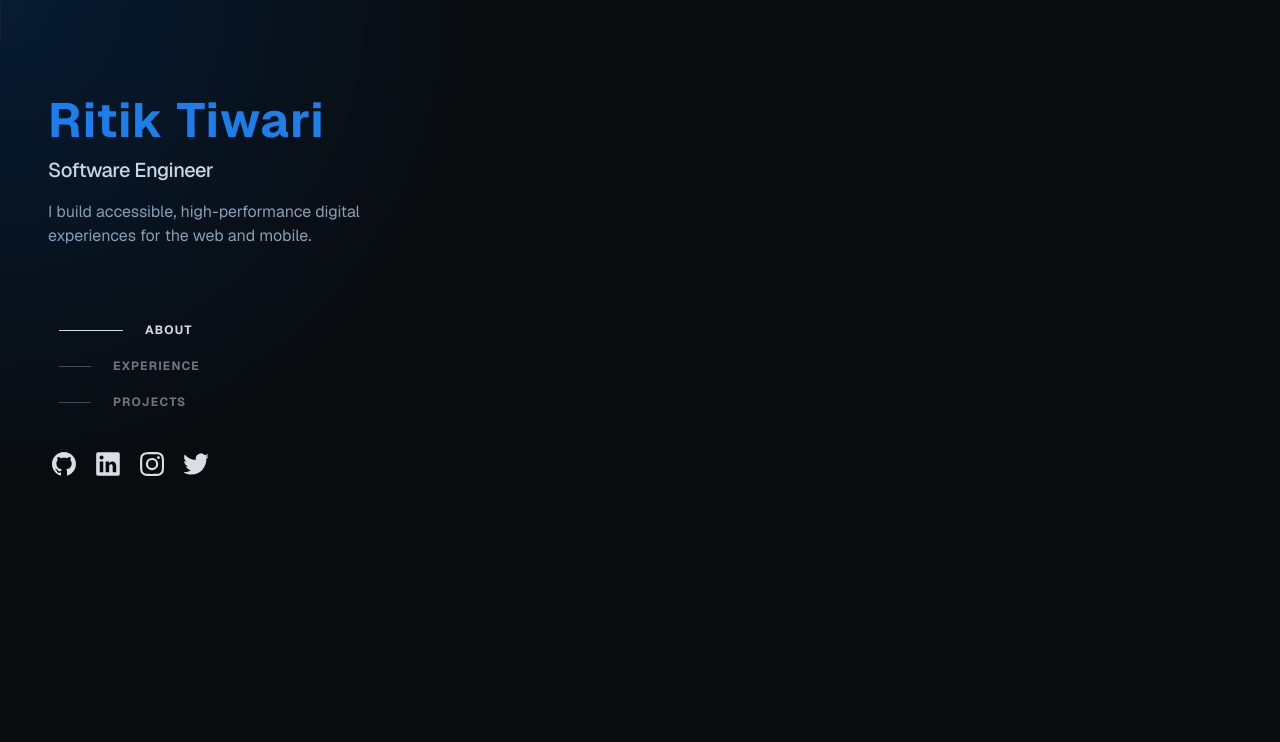
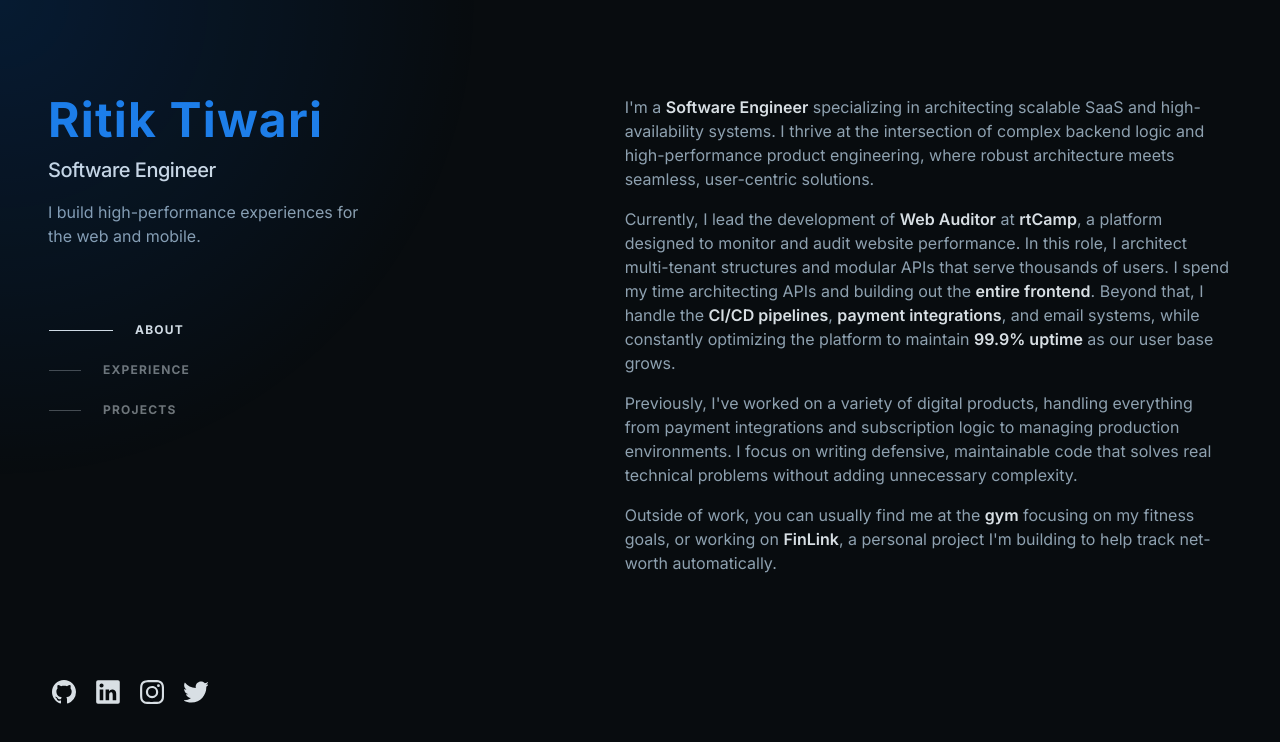
Before and after one commit to theritiktiwari/portfolio, a Next.js app: page / in a window 1280 px wide. Shown: the top 742 px of the page. Built offline with nearby package versions, Linux system fonts and the light colour scheme.

Commit message:
feat: add about-section

```diff
--- a/src/app/(root)/layout.tsx
+++ b/src/app/(root)/layout.tsx
@@ -1,16 +1,18 @@
 import { cn } from "@/lib/utils";
 import type { Metadata } from "next";
-import { Geist, Geist_Mono } from "next/font/google";
+import { Inter, JetBrains_Mono } from "next/font/google";
 import "../globals.css";
 
-const geistSans = Geist({
-	variable: "--font-geist-sans",
+const inter = Inter({
 	subsets: ["latin"],
+	display: "swap",
+	variable: "--font-inter",
 });
 
-const geistMono = Geist_Mono({
-	variable: "--font-geist-mono",
+const jetBrainsMono = JetBrains_Mono({
 	subsets: ["latin"],
+	display: "swap",
+	variable: "--font-jetbrains-mono",
 });
 
 export const metadata: Metadata = {
@@ -28,13 +30,7 @@
 		<html
 			lang="en"
 			suppressHydrationWarning
-			className={cn(
-				"h-full",
-				"antialiased",
-				geistSans.variable,
-				geistMono.variable,
-				"font-sans"
-			)}
+			className={cn("antialiased", inter.variable, jetBrainsMono.variable)}
 		>
 			<body className="flex min-h-screen flex-col">{children}</body>
 		</html>
--- a/src/app/(root)/page.tsx
+++ b/src/app/(root)/page.tsx
@@ -1,33 +1,8 @@
-"use client";
-
+import AboutSection from "@/components/about-section";
 import MouseGlow from "@/components/mouse-glow";
 import Sidebar from "@/components/sidebar";
-import { useEffect, useState } from "react";
 
 export default function Portfolio() {
-	const [activeSection, setActiveSection] = useState("about");
-
-	useEffect(() => {
-		const handleScroll = () => {
-			const sections = ["about", "experience", "projects"];
-			const scrollPosition = window.scrollY + 150;
-
-			for (const section of sections) {
-				const element = document.getElementById(section);
-				if (element) {
-					const { offsetTop, offsetHeight } = element;
-					if (scrollPosition >= offsetTop && scrollPosition < offsetTop + offsetHeight) {
-						setActiveSection(section);
-						break;
-					}
-				}
-			}
-		};
-
-		window.addEventListener("scroll", handleScroll);
-		return () => window.removeEventListener("scroll", handleScroll);
-	}, []);
-
 	return (
 		<div className="relative min-h-screen">
 			<MouseGlow />
@@ -35,12 +10,15 @@
 			<div className="mx-auto min-h-screen max-w-7xl px-6 py-12 font-sans md:px-12 md:py-16 lg:py-0">
 				<a
 					href="#content"
-					className="absolute top-0 left-0 block -translate-x-full rounded bg-yellow-500 px-4 py-3 text-sm font-bold tracking-widest text-slate-900 uppercase focus-visible:translate-x-0 focus-visible:text-slate-900"
+					className="bg-accent text-accent-foreground absolute top-0 left-0 block -translate-x-full rounded px-4 py-3 text-sm font-bold tracking-widest uppercase focus-visible:translate-x-0"
 				>
 					Skip to Content
 				</a>
 				<div className="lg:flex lg:justify-between lg:gap-4">
-					<Sidebar activeSection={activeSection} />
+					<Sidebar />
+					<main id="content" className="pt-24 lg:w-[52%] lg:py-24">
+						<AboutSection />
+					</main>
 				</div>
 			</div>
 		</div>
--- a/src/app/globals.css
+++ b/src/app/globals.css
@@ -7,9 +7,9 @@
 @theme inline {
 	--color-background: var(--background);
 	--color-foreground: var(--foreground);
-	--font-sans: var(--font-geist-sans);
-	--font-mono: var(--font-geist-mono);
-	--font-heading: var(--font-geist-sans);
+	--font-sans: var(--font-inter), ui-sans-serif, system-ui, sans-serif;
+	--font-heading: var(--font-inter), ui-sans-serif, system-ui, sans-serif;
+	--font-mono: var(--font-jetbrains-mono), monospace;
 	--color-sidebar-ring: var(--sidebar-ring);
 	--color-sidebar-border: var(--sidebar-border);
 	--color-sidebar-accent-foreground: var(--sidebar-accent-foreground);
--- /dev/null
+++ b/src/components/about-section.tsx
@@ -0,0 +1,80 @@
+import Link from "next/link";
+
+export default function AboutSection() {
+	return (
+		<section
+			id="about"
+			className="mb-16 scroll-mt-16 md:mb-24 lg:mb-36 lg:scroll-mt-24"
+			aria-label="About me"
+		>
+			<div className="bg-background/75 sticky top-0 z-20 -mx-6 mb-4 w-screen px-6 py-5 backdrop-blur md:-mx-12 md:px-12 lg:sr-only lg:relative lg:top-auto lg:mx-auto lg:w-full lg:px-0 lg:py-0 lg:opacity-0">
+				<h2 className="text-foreground text-sm font-bold tracking-widest uppercase lg:sr-only">
+					About
+				</h2>
+			</div>
+
+			<div className="text-muted-foreground space-y-4">
+				<p>
+					I&apos;m a{" "}
+					<span className="text-foreground font-semibold">Software Engineer</span>{" "}
+					specializing in architecting scalable SaaS and high-availability systems. I
+					thrive at the intersection of complex backend logic and high-performance product
+					engineering, where robust architecture meets seamless, user-centric solutions.
+				</p>
+				<p>
+					Currently, I lead the development of{" "}
+					<Link
+						href="https://webauditor.io/"
+						rel="noopener noreferrer"
+						target="_blank"
+						className="text-foreground hover:text-primary focus-visible:text-primary font-semibold transition-colors"
+					>
+						Web Auditor
+					</Link>{" "}
+					at{" "}
+					<Link
+						href="https://rtcamp.com/"
+						rel="noopener noreferrer"
+						target="_blank"
+						className="text-foreground hover:text-primary focus-visible:text-primary font-semibold transition-colors"
+					>
+						rtCamp
+					</Link>
+					, a platform designed to monitor and audit website performance. In this role, I
+					architect multi-tenant structures and modular APIs that serve thousands of
+					users. I spend my time architecting APIs and building out the{" "}
+					<span className="text-foreground font-semibold">entire frontend</span>. Beyond
+					that, I handle the{" "}
+					<span className="text-foreground font-semibold">CI/CD pipelines</span>,{" "}
+					<span className="text-foreground font-semibold">payment integrations</span>, and
+					email systems, while constantly optimizing the platform to maintain{" "}
+					<span className="text-foreground font-semibold">99.9% uptime</span> as our user
+					base grows.
+				</p>
+				<p>
+					Previously, I&apos;ve worked on a variety of digital products, handling
+					everything from payment integrations and subscription logic to managing
+					production environments. I focus on writing defensive, maintainable code that
+					solves real technical problems without adding unnecessary complexity.
+				</p>
+				<p>
+					Outside of work, you can usually find me at the{" "}
+					<span className="inline-block">
+						<span className="group relative inline-flex">
+							<span className="text-foreground cursor-help font-semibold">gym</span>
+							<span className="pointer-events-none absolute bottom-full left-1/2 mb-2 -translate-x-1/2 opacity-0 transition-all group-hover:mb-3 group-hover:opacity-100">
+								<span className="bg-card text-card-foreground border-border block rounded border px-2 py-1 text-xs whitespace-nowrap shadow-xl">
+									You found me! &#127947;
+									{/* Pushing for a new PR! &#127947; */}
+								</span>
+							</span>
+						</span>
+					</span>{" "}
+					focusing on my fitness goals, or working on{" "}
+					<span className="text-foreground font-semibold">FinLink</span>, a personal
+					project I&apos;m building to help track net-worth automatically.
+				</p>
+			</div>
+		</section>
+	);
+}
--- a/src/components/sidebar.tsx
+++ b/src/components/sidebar.tsx
@@ -4,10 +4,7 @@
 import { socialIcons } from "@/constants/images";
 import { cn } from "@/lib/utils";
 import Link from "next/link";
-
-interface LeftSidebarProps {
-	activeSection: string;
-}
+import { useEffect, useState } from "react";
 
 const navItems = [
 	{ id: "about", label: "About" },
@@ -22,7 +19,30 @@
 	{ icon: socialIcons.twitter, href: "https://twitter.com", label: "Twitter" },
 ];
 
-export default function Sidebar({ activeSection }: LeftSidebarProps) {
+export default function Sidebar() {
+	const [activeSection, setActiveSection] = useState("about");
+
+	useEffect(() => {
+		const handleScroll = () => {
+			const sections = ["about", "experience", "projects"];
+			const scrollPosition = window.scrollY + 150;
+
+			for (const section of sections) {
+				const element = document.getElementById(section);
+				if (element) {
+					const { offsetTop, offsetHeight } = element;
+					if (scrollPosition >= offsetTop && scrollPosition < offsetTop + offsetHeight) {
+						setActiveSection(section);
+						break;
+					}
+				}
+			}
+		};
+
+		window.addEventListener("scroll", handleScroll);
+		return () => window.removeEventListener("scroll", handleScroll);
+	}, []);
+
 	const scrollToSection = (sectionId: string) => {
 		const element = document.getElementById(sectionId);
 		if (element) {
@@ -42,7 +62,7 @@
 					Software Engineer
 				</h2>
 				<p className="text-muted-foreground mt-4 max-w-xs leading-normal">
-					I build accessible, high-performance digital experiences for the web and mobile.
+					I build high-performance experiences for the web and mobile.
 				</p>
 
 				<nav className="nav hidden lg:block" aria-label="In-page jump links">
@@ -53,7 +73,7 @@
 									variant="link"
 									onClick={() => scrollToSection(item.id)}
 									className={cn(
-										"group flex items-center py-3 no-underline! transition-all",
+										"group my-1 flex items-center py-3 pl-0 no-underline! transition-all",
 										{
 											active: activeSection === item.id,
 										}
```
